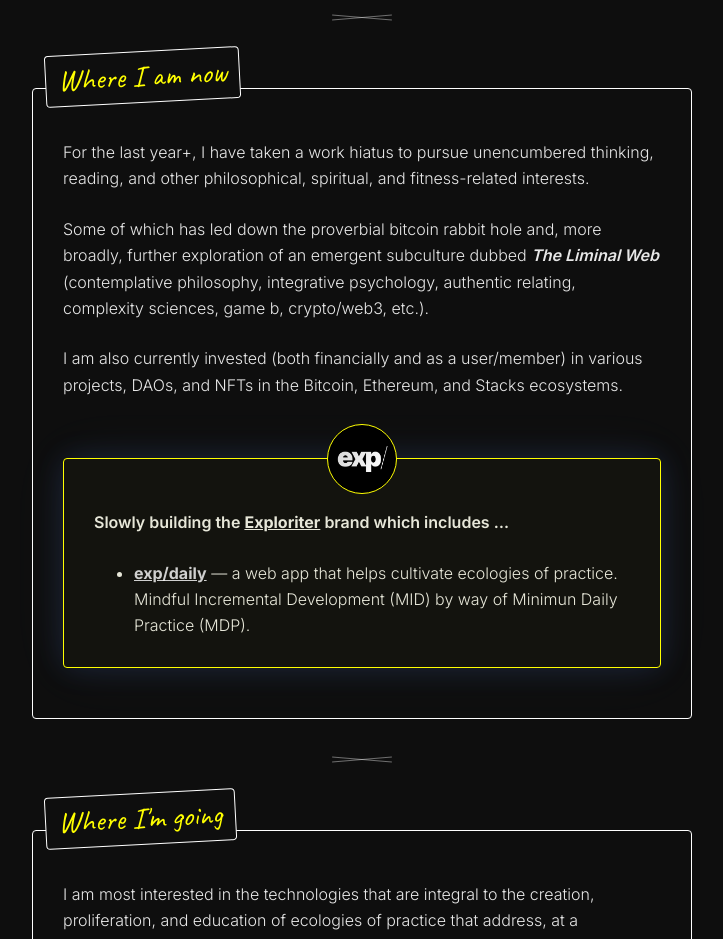
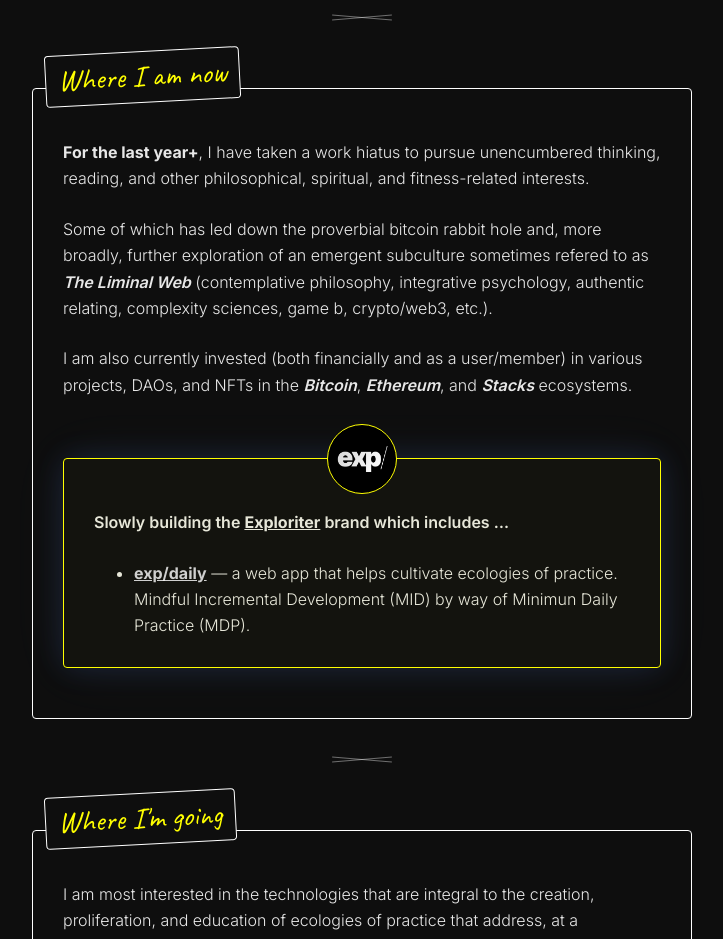
Before and after one commit to gigawatson/gigawatson.github.io, a plain HTML site: page index.html in a window 1280 px wide. Shown: the part 1100-2039 px from the top of the page, without its empty margins (278-1001 px from the left). Drawn offline with Linux system fonts and the light colour scheme.

Commit message:
Update copy

```diff
--- a/index.html
+++ b/index.html
@@ -39,9 +39,9 @@
         <div class="divider"></div>
         <section>
             <h2>Where I am now</h2>
-            <p>For the last year+, I have taken a work hiatus to pursue unencumbered thinking, reading, and other philosophical, spiritual, and fitness-related interests.</p>
-            <p>Some of which has led down the proverbial bitcoin rabbit hole and, more broadly, further exploration of an emergent subculture dubbed <em>The Liminal Web</em> (contemplative philosophy, integrative psychology, authentic relating, complexity sciences, game b, crypto/web3, etc.).</p>
-            <p>I am also currently invested (both financially and as a user/member) in various projects, DAOs, and NFTs in the Bitcoin, Ethereum, and Stacks ecosystems.</p>
+            <p><strong>For the last year+</strong>, I have taken a work hiatus to pursue unencumbered thinking, reading, and other philosophical, spiritual, and fitness-related interests. </p>
+            <p>Some of which has led down the proverbial bitcoin rabbit hole and, more broadly, further exploration of an emergent subculture sometimes refered to as <em>The Liminal Web</em> (contemplative philosophy, integrative psychology, authentic relating, complexity sciences, game b, crypto/web3, etc.).</p>
+            <p>I am also currently invested (both financially and as a user/member) in various projects, DAOs, and NFTs in the <em>Bitcoin</em>, <em>Ethereum</em>, and <em>Stacks</em> ecosystems.</p>
             <div class="focus">
                 <p>Slowly building the <strong><u>Exploriter</u></strong> brand which includes &hellip;</p>
                 <ul>
```
